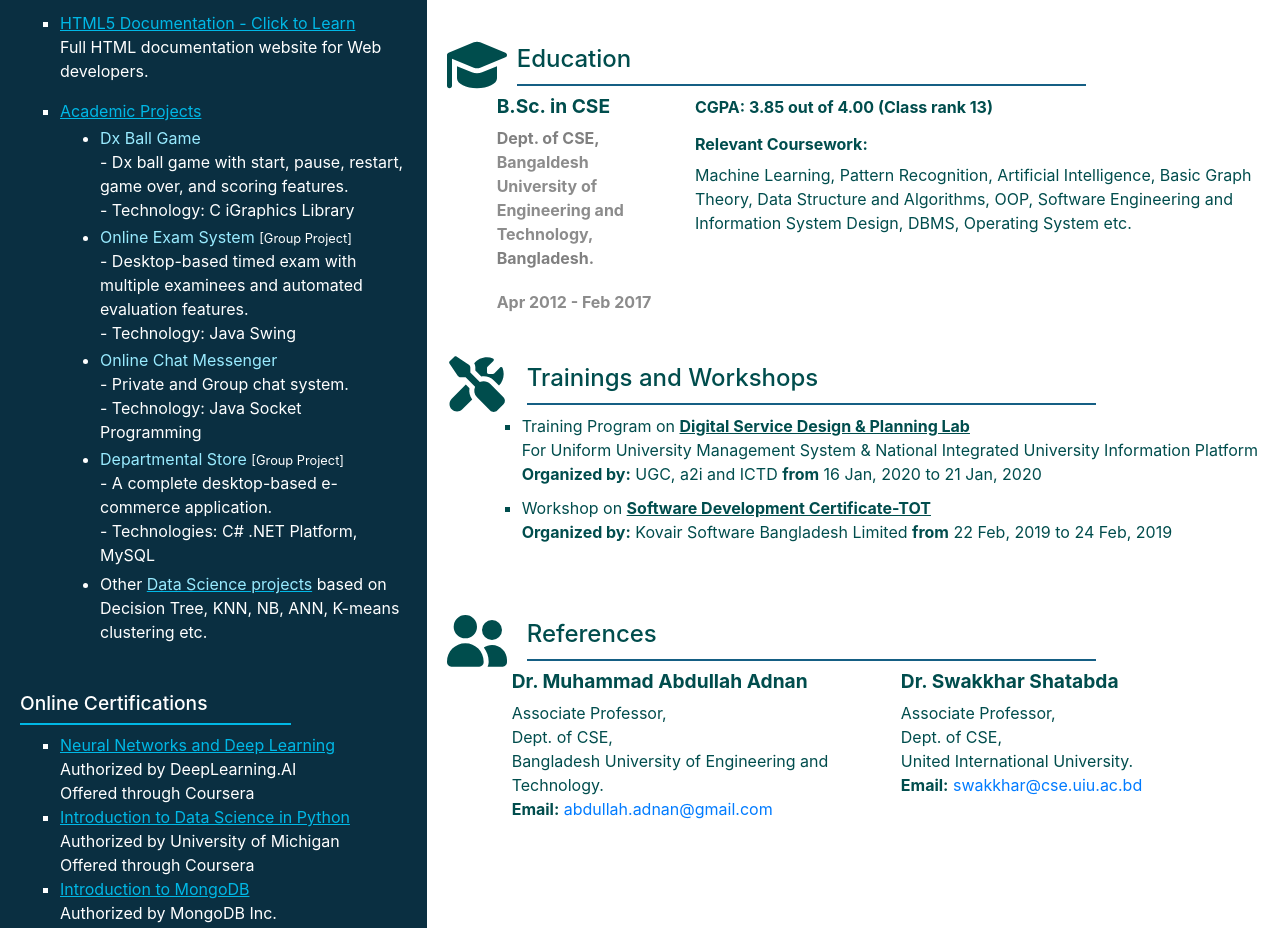
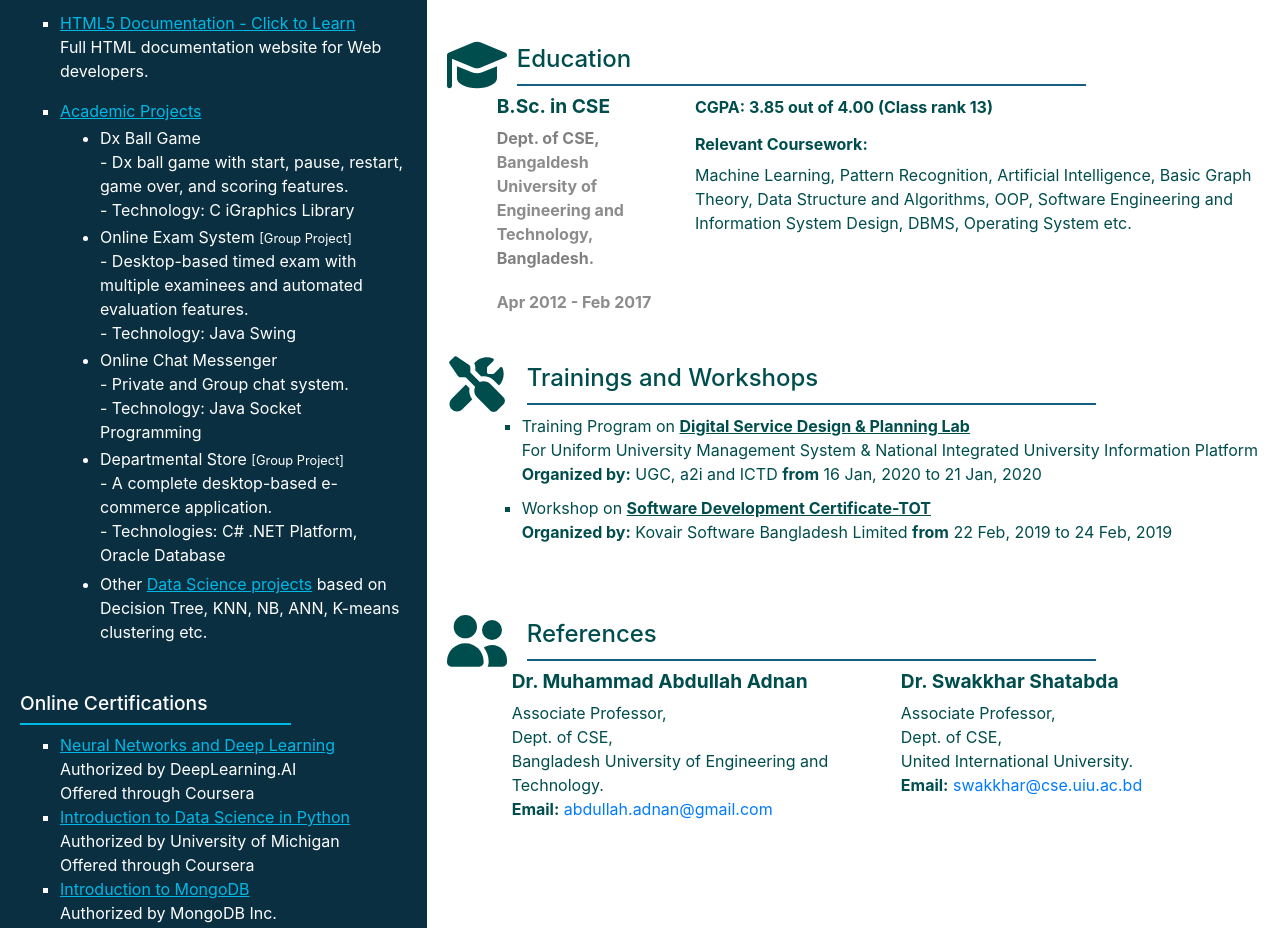
Before and after one commit to devimam/profile, a plain HTML site: page index.html in a window 1280 px wide. Shown: the part 960-1888 px from the top of the page. Drawn offline with Linux system fonts and the light colour scheme.

Commit message:
Update index.html

```diff
--- a/index.html
+++ b/index.html
@@ -55,11 +55,11 @@
                             <li><a href="https://devimam.github.io/html/">HTML5 Documentation - Click to Learn</a><br><p>Full HTML documentation website for Web developers.</p></li>
                             <li><a href="https://github.com/devimam/academic_projects">Academic Projects</a>
                                 <ul style="list-style-type: disc">
-                                    <li style='margin-top:3px;'><span style="color:#99ebff;">Dx Ball Game</span><br/>- Dx ball game with start, pause, restart, game over, and scoring features.<br/>- Technology: C iGraphics Library</li>
-                                    <li style='margin-top:3px;'><span style="color:#99ebff;">Online Exam System</span> <small>[Group Project]</small><br/>- Desktop-based timed exam with multiple examinees and automated evaluation features.<br/>- Technology: Java Swing</li>
-                                    <li style='margin-top:3px;'><span style="color:#99ebff;">Online Chat Messenger</span><br/>- Private and Group chat system.<br>- Technology: Java Socket Programming</li>
-                                    <li style='margin-top:3px;'><span style="color:#99ebff;">Departmental Store</span> <small>[Group Project]</small><br/>- A complete desktop-based e-commerce application.<br>- Technologies: C# .NET Platform, MySQL</li>
-                                    <li style='margin-top:5px;'>Other <a href="https://github.com/devimam/academic_projects/tree/main/5%20Data%20Science%20Projects"><span style="color:#99ebff;">Data Science projects</span></a> based on Decision Tree, KNN, NB, ANN, K-means clustering etc.</li>
+                                    <li style='margin-top:3px;'><span class="ac_proj">Dx Ball Game</span><br/>- Dx ball game with start, pause, restart, game over, and scoring features.<br/>- Technology: C iGraphics Library</li>
+                                    <li style='margin-top:3px;'><span class="ac_proj">Online Exam System</span> <small>[Group Project]</small><br/>- Desktop-based timed exam with multiple examinees and automated evaluation features.<br/>- Technology: Java Swing</li>
+                                    <li style='margin-top:3px;'><span class="ac_proj">Online Chat Messenger</span><br/>- Private and Group chat system.<br>- Technology: Java Socket Programming</li>
+                                    <li style='margin-top:3px;'><span class="ac_proj">Departmental Store</span> <small>[Group Project]</small><br/>- A complete desktop-based e-commerce application.<br>- Technologies: C# .NET Platform, Oracle Database</li>
+                                    <li style='margin-top:5px;'>Other <a href="https://github.com/devimam/academic_projects/tree/main/5%20Data%20Science%20Projects"><span  class="ac_proj">Data Science projects</span></a> based on Decision Tree, KNN, NB, ANN, K-means clustering etc.</li>
                                 </ul>
                             </li>
                         </ul>
```
